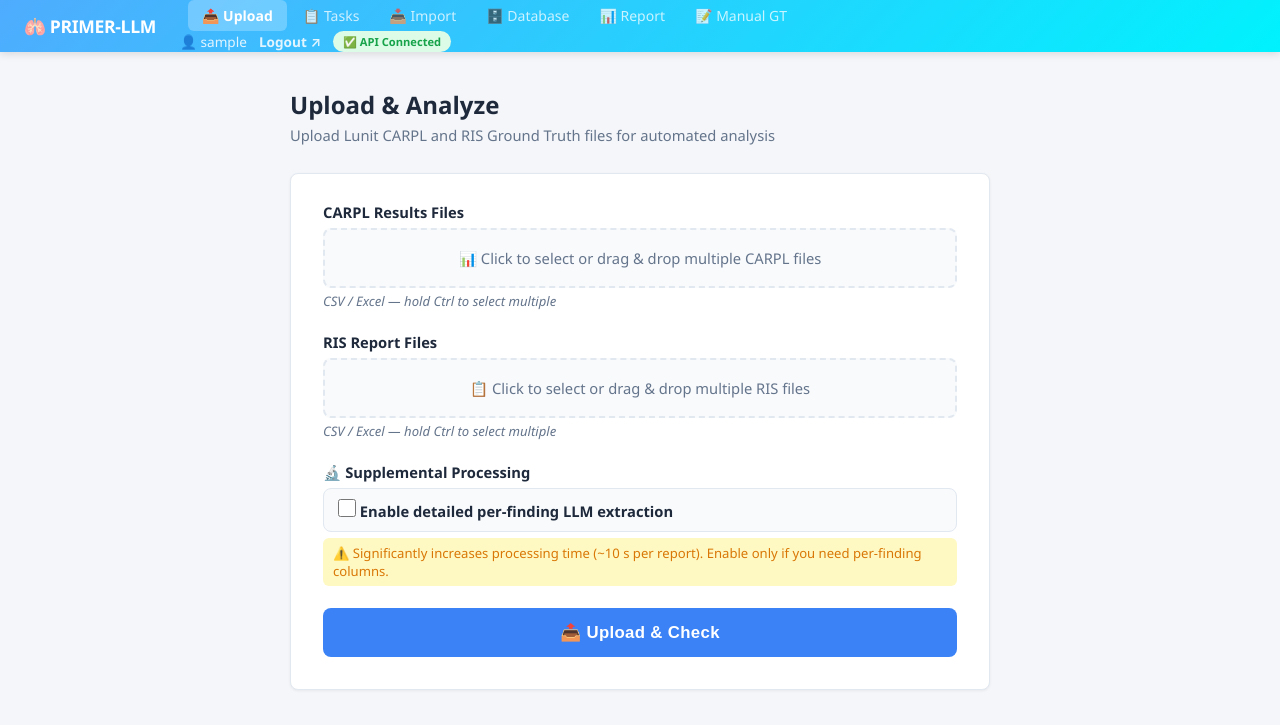
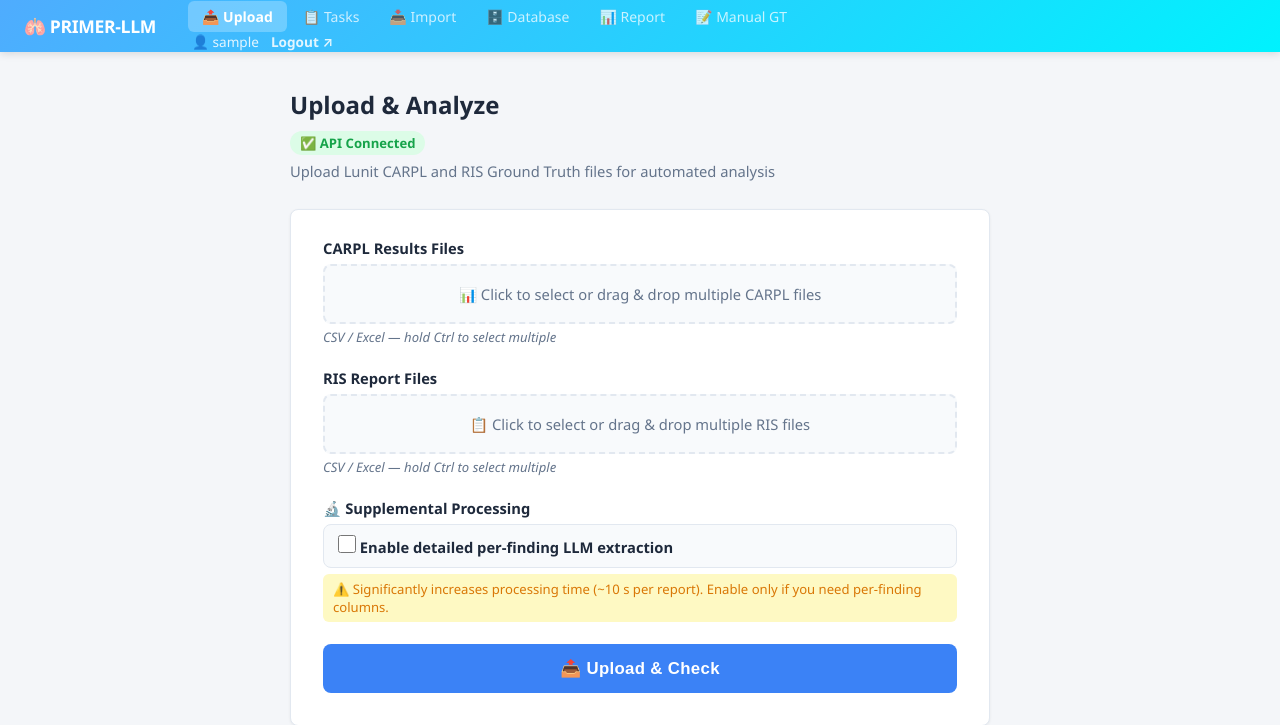
Before and after one commit to covie154/cxr-audit-site, a Django app: page /upload/ in a window 1280 px wide. Shown: the top 725 px of the page. Run offline with Django 5.2, Linux system fonts and the light colour scheme; the visitor is signed in with stand-in values (Sample User, id 1); data that the repository does not hold is empty.

Commit message:
Update Dockerfile and CSS styles; create writable directory for intermediate files and adjust layout

```diff
--- a/cxr-audit-api/cxr_audit/grade_batch_async.py
+++ b/cxr-audit-api/cxr_audit/grade_batch_async.py
@@ -429,7 +429,7 @@ class BatchCXRProcessor:
 
     def process_full_pipeline(self, df: pd.DataFrame, report_column: str = 'REPORT',
                             steps: List[str] = ['semialgo', 'hybrid', 'llm', 'judge','lunit'],
-                            save_intermediate: bool = True, gt_present: bool = False, output_dir: str = './') -> pd.DataFrame:
+                            save_intermediate: bool = True, gt_present: bool = False, output_dir: str = '/tmp') -> pd.DataFrame:
         """
         Process the full pipeline: semialgo -> hybrid -> LLM -> judge -> lunit
 
--- a/django-app/static/css/base.css
+++ b/django-app/static/css/base.css
@@ -99,12 +99,12 @@ body {
 }
 
 .header-right {
-    margin-left: auto;
     display: flex;
     align-items: center;
     gap: 12px;
     font-size: .85em;
     color: rgba(255,255,255,.85);
+    margin-left: 12px;
 }
 
 /* ══════════ Shared utility classes ══════════ */
--- a/django-app/upload/static/upload/upload.css
+++ b/django-app/upload/static/upload/upload.css
@@ -6,6 +6,7 @@
     border-radius: 20px;
     font-size: .82em;
     font-weight: 600;
+    margin: 6px 0;
 }
 .api-pill.connected  { background: #dcfce7; color: #16a34a; }
 .api-pill.disconnected { background: #fee2e2; color: #dc2626; }
--- a/django-app/upload/templates/upload/upload_interface.html
+++ b/django-app/upload/templates/upload/upload_interface.html
@@ -3,10 +3,6 @@
 
 {% block title %}Upload — PRIMER-LLM{% endblock %}
 {% block nav_upload %}active{% endblock %}
-
-{% block header_right %}
-<span id="apiStatus" class="api-pill checking">🔄 Checking…</span>
-{% endblock %}
 
 {% block extra_head %}
 <link rel="stylesheet" href="{% static 'upload/upload.css' %}">
@@ -15,6 +11,7 @@
 {% block body %}
 <div class="upload-page">
     <h1 class="page-title">Upload &amp; Analyze</h1>
+    <span id="apiStatus" class="api-pill checking">🔄 Checking…</span>
     <p class="page-subtitle">Upload Lunit CARPL and RIS Ground Truth files for automated analysis</p>
 
     <div class="card upload-card">
```
Also changed, not shown: 1 other file.
